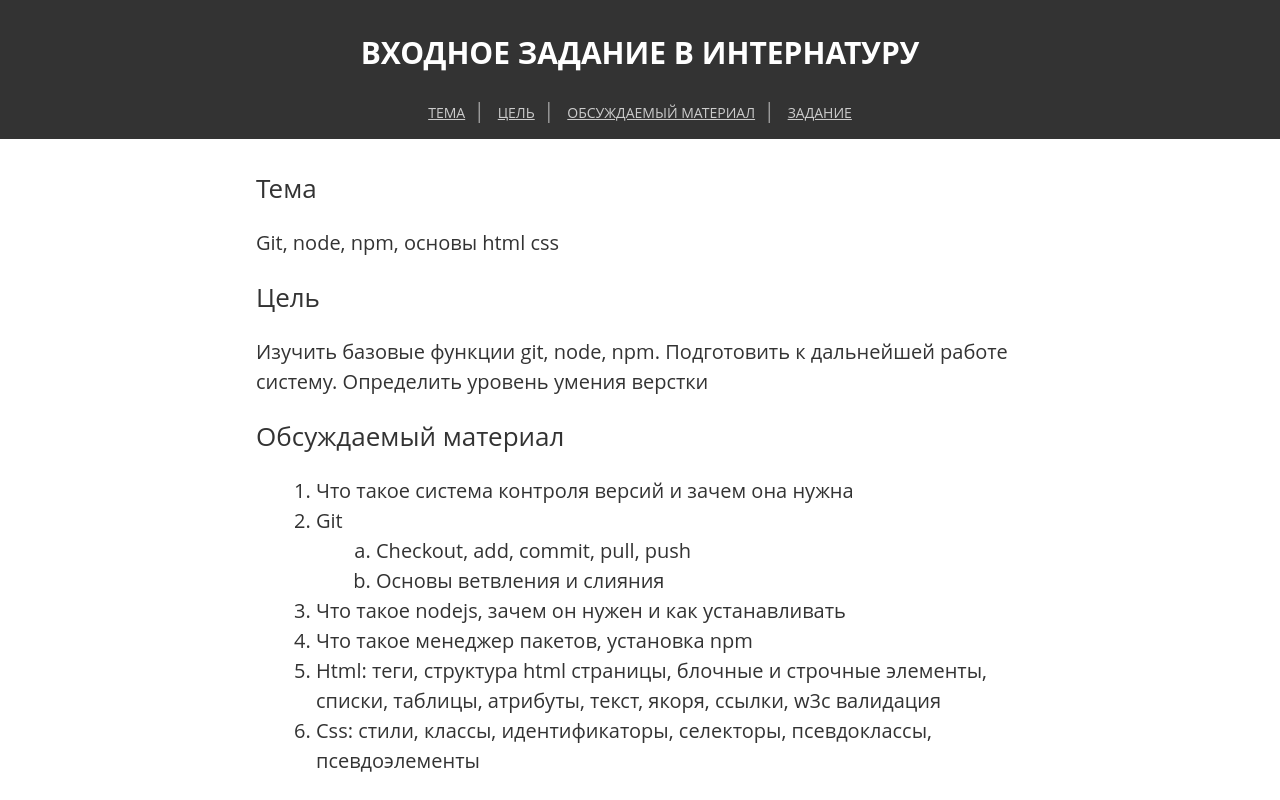
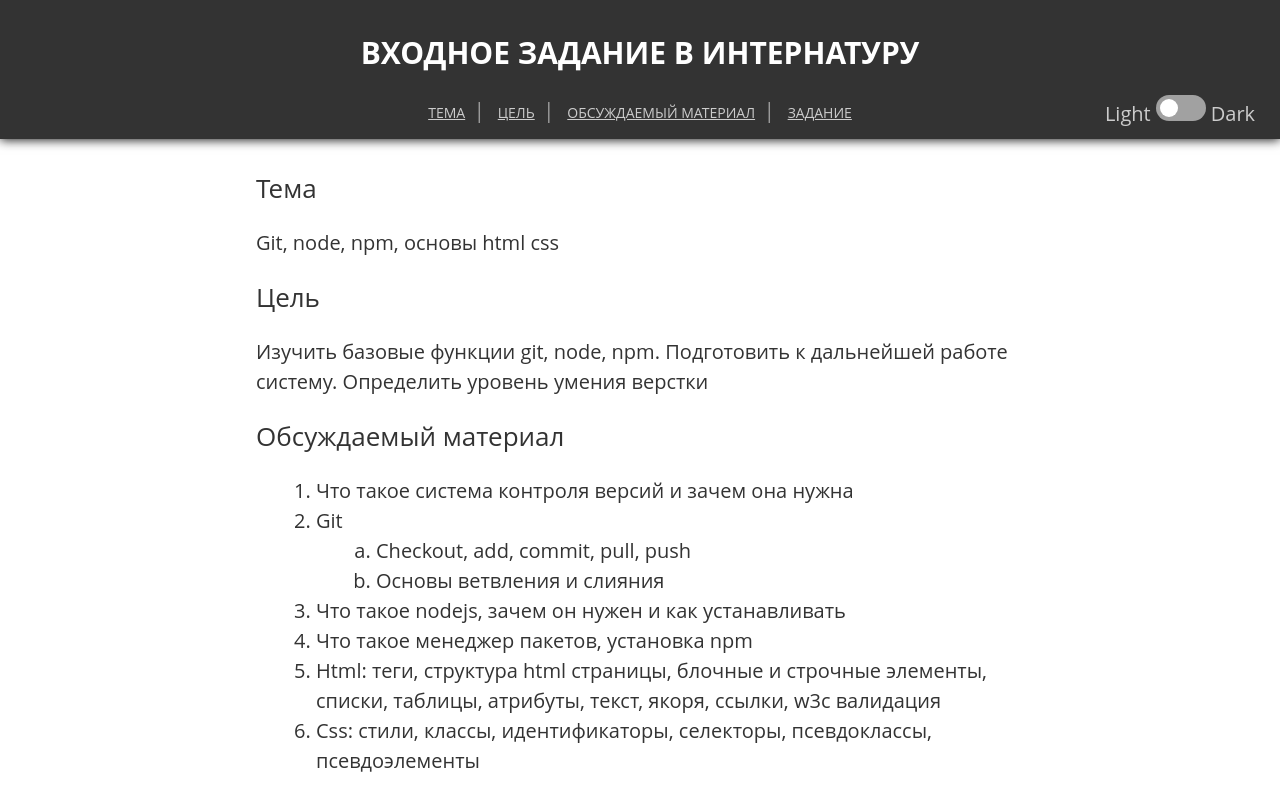
Before and after one commit to Username2506/Onix-internship, a React (Create React App) app: page / in a window 1280 px wide. Shown: the top 800 px of the page. Built offline with nearby package versions, Linux system fonts and the light colour scheme; no server answers.

Commit message:
added ability to change theme using context

```diff
--- a/src/App.css
+++ b/src/App.css
@@ -1,4 +1,4 @@
-html, body, span, applet, object, iframe,
+body, span, applet, object, iframe,
 h1, h2, h3, h4, h5, h6, p, blockquote, pre,
 a, abbr, acronym, address, big, cite, code,
 del, dfn, em, ins, kbd, q, s, samp,
@@ -44,41 +44,15 @@ table {
 
 body {
   font: 400 20px/1.5 "Source Sans Pro","Open Sans",Roboto,"San Francisco",Helvetica,Arial,sans-serif;
+}
+
+.body.light {
   color: #333;
 }
 
-header {
-  box-sizing: border-box;
-  text-align: center;
-  margin: 0 auto;
-  margin-bottom: 30px;
-  width: 100%;
-  min-height: 100px;
-}
-
-ul {
-  display: block;
-  list-style-type: disc;
-  margin-top: 0;
-}
-
-.anchors li {
-  display: inline-block;
-  padding-bottom: 12px;
-  color: #ccc;
-  text-transform: uppercase;
-  font-size: 14px;
-}
-
-.anchors li a {
-  color: #ccc;
-}
-
-.anchors li+li::before {
-  content: "|";
-  padding: 0 .6em 0 .4em;
-  color: #999;
-  font-size: 150%;
+.body.dark {
+  background-color: #333;
+  color: white;
 }
 
 header, footer {
@@ -87,23 +61,8 @@ header, footer {
 
 .workspace {
   box-sizing: border-box;
-  margin: 20px auto;
+  margin: 20px auto 0 auto;
   max-width: 60%;
-}
-
-footer {
-  position: absolute;
-  box-sizing: border-box;
-  margin-bottom: 0;
-  margin-top: 50px;
-  padding: 10px 20% 50px 20%;
-  width: 100%;
-  font-size: 80%;
-  color: #ccc;
-}
-
-.author {
-  float: right;
 }
 
 strong {
@@ -127,11 +86,3 @@ h2 {
 ol {
   margin-left: 60px;
 }
-
-.reference a{
-  color: #ccc;
-}
-
-p {
-  margin: 10px 0;
-}
--- a/src/App.js
+++ b/src/App.js
@@ -1,15 +1,36 @@
 import './App.css';
-import React from 'react';
+import React, { useEffect, useState } from 'react';
 import Header from './layout/header/Header';
 import Footer from './layout/footer/Footer';
 import EntryAssignment from './components/EntryAssignment/EntryAssignment';
 import Biography from './components/Biography/Biography';
 import ApiComponent from './components/ApiComponent/ApiComponent';
 import Image from './components/Image/Image';
+import { ThemeContext } from './context/ThemeContext';
 
-function App() {
+const App = () => {
+  const [state, setState] = useState({});
+
+  useEffect(
+    () => {
+      const toggleTheme = () => {
+        setState(({ theme }) => ({
+          theme: theme === 'light' ? 'dark' : 'light',
+          toggleTheme
+        }));
+      };
+
+      setState({
+        theme: 'light',
+        toggleTheme
+      });
+    },
+    []
+  );
+
   return (
-    <div>
+    <ThemeContext.Provider value={state}>
+      <div className={`body ${state.theme}`}>
         <Header />
         <div className="workspace">
           <EntryAssignment />
@@ -19,7 +40,9 @@ function App() {
         </div>
         <Footer />
       </div>
+    </ThemeContext.Provider>
+
   );
-}
+};
 
 export default App;
--- a/src/components/EntryAssignment/EntryAssignment.js
+++ b/src/components/EntryAssignment/EntryAssignment.js
@@ -1,8 +1,11 @@
 import React from 'react';
+import { ThemeContext } from '../../context/ThemeContext';
 
-function EntryAssignment() {
+const EntryAssignment = () => {
   return (
-    <div>
+    <ThemeContext.Consumer>
+      {({ theme }) => (
+        <div className={theme}>
           <h2 id="theme">
             Тема
           </h2>
@@ -54,7 +57,7 @@ function EntryAssignment() {
           <ol>
             <li>
               Установить git, node, npm. Создать аккаунт на
-          <a href="https://github.com/" target="_blank" rel="noreferrer">https://github.com/</a>
+              <a href="https://github.com/" target="_blank" rel="noreferrer"> https://github.com/ </a>
               и публичный репозиторий для проекта. Клонировать из репозитория проект, сделать любые изменения
               в нем сделать коммит и запушить изменения
             </li>
@@ -67,7 +70,9 @@ function EntryAssignment() {
             </li>
           </ol>
         </div>
+      )}
+    </ThemeContext.Consumer>
   );
-}
+};
 
 export default EntryAssignment;
--- /dev/null
+++ b/src/components/EntryAssignment/css/EntryAssignment.css
@@ -0,0 +1,3 @@
+p {
+  margin: 10px 0;
+}
--- a/src/components/Image/Image.js
+++ b/src/components/Image/Image.js
@@ -2,7 +2,7 @@ import './css/Image.css';
 import React from 'react';
 import img from '../../assets/image.png';
 
-function Image() {
+const Image = () => {
   return (
     <div>
       <img
@@ -13,6 +13,6 @@ function Image() {
       />
     </div>
   );
-}
+};
 
 export default Image;
--- /dev/null
+++ b/src/components/ThemeToggleButton/ThemeToggleButton.js
@@ -0,0 +1,30 @@
+import React from 'react';
+import './css/ThemeToggleButton.css';
+import { ThemeContext } from '../../context/ThemeContext';
+
+const ThemeToggleButton = () => {
+  return (
+    <div className="theme-button">
+      <p className="theme-button-text">Light</p>
+      <ThemeContext.Consumer>
+        {({ theme, toggleTheme }) => (
+          <label
+            htmlFor="theme-checkbox"
+            className={`theme-label ${theme}`}
+          >
+            <input
+              type="checkbox"
+              className="theme-checkbox"
+              id="theme-checkbox"
+              onClick={() => toggleTheme()}
+            />
+            <div className={`theme-ball ${theme}`} />
+          </label>
+        )}
+      </ThemeContext.Consumer>
+      <p className="theme-button-text">Dark</p>
+    </div>
+  );
+};
+
+export default ThemeToggleButton;
--- /dev/null
+++ b/src/components/ThemeToggleButton/css/ThemeToggleButton.css
@@ -0,0 +1,42 @@
+.theme-button {
+  width: 200px;
+  float: right;
+  padding: 0;
+  margin: 0;
+}
+
+.theme-button-text {
+  color: #ccc;
+  display: inline-block;
+  margin: 0;
+  padding: 0 5px;
+}
+
+.theme-checkbox {
+  opacity: 0;
+  position: absolute;
+}
+
+.theme-label {
+  width: 50px;
+  height: 26px;
+  display: inline-block;
+  margin: 0;
+  border-radius: 50px;
+  background-color: rgb(161, 161, 161);
+}
+
+.theme-ball {
+  width: 18px;
+  height: 18px;
+  top: 4px;
+  left: 4px;
+  background-color: white;
+  position: relative;
+  transition: transform 0.2s linear;
+  border-radius: 50%;
+}
+
+.theme-ball.dark {
+  transform: translateX(24px);
+}
--- /dev/null
+++ b/src/context/ThemeContext.js
@@ -0,0 +1,8 @@
+import React from 'react';
+
+/* eslint-disable import/prefer-default-export */
+
+export const ThemeContext = React.createContext({
+  theme: 'light',
+  toggleTheme: () => {}
+});
--- a/src/layout/footer/Footer.js
+++ b/src/layout/footer/Footer.js
@@ -1,6 +1,7 @@
 import React from 'react';
+import './css/Footer.css';
 
-function Footer() {
+const Footer = () => {
   const author = 'Никита Ламекин';
   const gitRef = 'https://github.com/Username2506';
   const designRef = 'https://nodejs.org/uk/docs/';
@@ -32,6 +33,6 @@ function Footer() {
       </div>
     </footer>
   );
-}
+};
 
 export default Footer;
--- /dev/null
+++ b/src/layout/footer/css/Footer.css
@@ -0,0 +1,18 @@
+footer {
+  position: absolute;
+  box-sizing: border-box;
+  margin-bottom: 0;
+  padding: 10px 20% 50px 20%;
+  width: 100%;
+  font-size: 80%;
+  color: #ccc;
+  box-shadow: -1px 0 10px rgb(27, 27, 27);
+}
+
+.author {
+  float: right;
+}
+
+.reference a{
+  color: #ccc;
+}
--- a/src/layout/header/Header.js
+++ b/src/layout/header/Header.js
@@ -1,6 +1,8 @@
 import React from 'react';
+import './css/Header.css';
+import ThemeToggleButton from '../../components/ThemeToggleButton/ThemeToggleButton';
 
-function Header() {
+const Header = () => {
   return (
     <header>
       <h1>
@@ -8,6 +10,7 @@ function Header() {
           Входное задание в интернатуру
         </strong>
       </h1>
+      <div className="header-functional">
         <nav className="anchors">
           <ul>
             <li>
@@ -32,8 +35,10 @@ function Header() {
             </li>
           </ul>
         </nav>
+        <ThemeToggleButton />
+      </div>
     </header>
   );
-}
+};
 
 export default Header;
--- /dev/null
+++ b/src/layout/header/css/Header.css
@@ -0,0 +1,43 @@
+header {
+  box-sizing: border-box;
+  text-align: center;
+  margin: 0 auto;
+  margin-bottom: 30px;
+  width: 100%;
+  min-height: 100px;
+  box-shadow: 0 1px 10px rgb(27, 27, 27);
+}
+
+ul {
+  display: block;
+  list-style-type: disc;
+  margin-top: 0;
+}
+
+.header-functional {
+  display: inline-block;
+}
+
+.anchors {
+  display: inline-block;
+  padding-left: 200px;
+}
+
+.anchors li {
+  display: inline-block;
+  padding-bottom: 12px;
+  color: #ccc;
+  text-transform: uppercase;
+  font-size: 14px;
+}
+
+.anchors li a {
+  color: #ccc;
+}
+
+.anchors li+li::before {
+  content: "|";
+  padding: 0 .6em 0 .4em;
+  color: #999;
+  font-size: 150%;
+}
```
Lines whose indentation alone changed are shown as unchanged.
